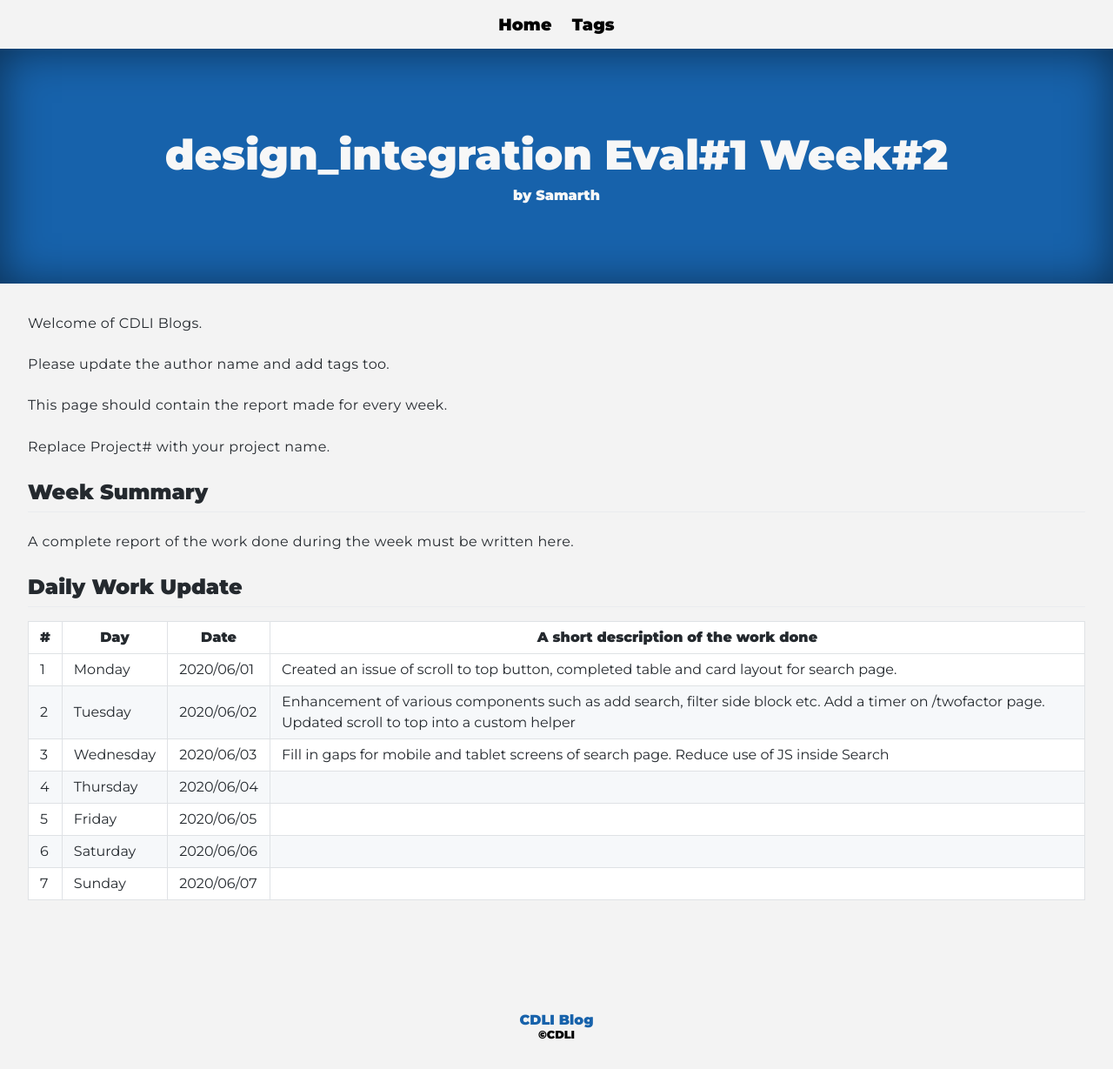
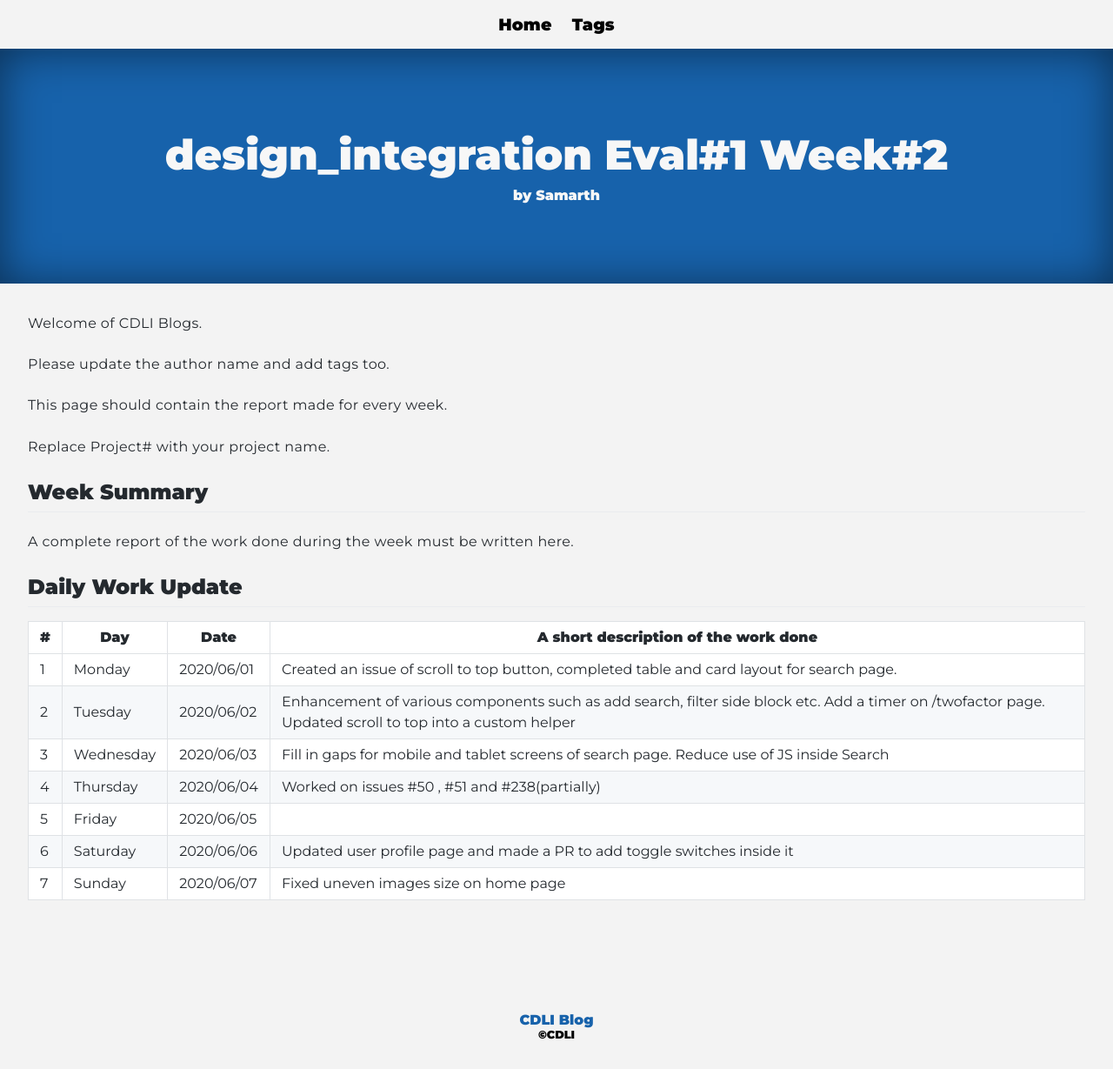
Before and after one commit to cdli-gh/blog, a Jekyll site: the page built from _blog/gsoc20/design_integration/posts/02_week2.md, in a window 1280 px wide. Shown: the whole page at 87% size. Built offline with Jekyll 4.4.1, drawn with Linux system fonts in a browser that asks for light colours; Markdown is read by kramdown in place of the engine named in the settings.

Commit message:
Update 2nd week of design integration

```diff
--- a/_blog/gsoc20/design_integration/posts/02_week2.md
+++ b/_blog/gsoc20/design_integration/posts/02_week2.md
@@ -24,7 +24,7 @@ A complete report of the work done during the week must be written here.
 |1   	| Monday 	|   2020/06/01	| Created an issue of scroll to top button, completed table and card layout for search page. 	|
 |2   	| Tuesday  	|   2020/06/02	| Enhancement of various components such as add search, filter side block etc. Add a timer on /twofactor page. Updated scroll to top into a custom helper |
 |3   	| Wednesday  	|  2020/06/03 	| Fill in gaps for mobile and tablet screens of search page. Reduce use of JS inside Search	|
-|4   	| Thursday  	|   2020/06/04	|   	|
+|4   	| Thursday  	|   2020/06/04	| Worked on issues #50 , #51 and #238(partially)   	|
 |5   	| Friday  	|   2020/06/05	|   	|
-|6   	| Saturday  	|   2020/06/06	|   	|
-|7   	| Sunday  	|   2020/06/07	|   	|
+|6   	| Saturday  	|   2020/06/06	| Updated user profile page and made a PR to add toggle switches inside it   	|
+|7   	| Sunday  	|   2020/06/07	| Fixed uneven images size on home page   	|
```
